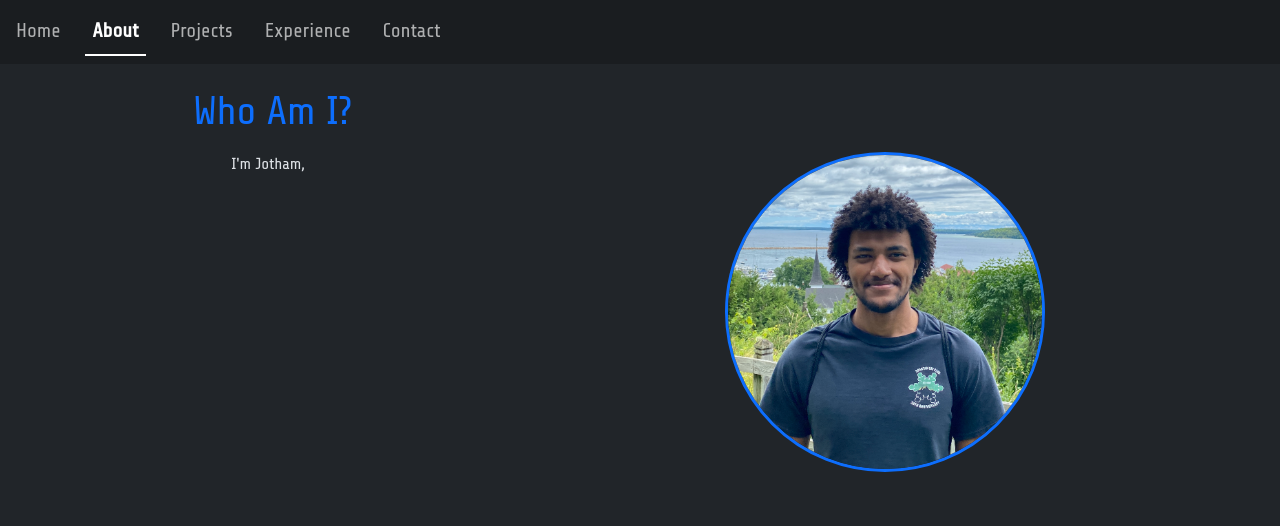
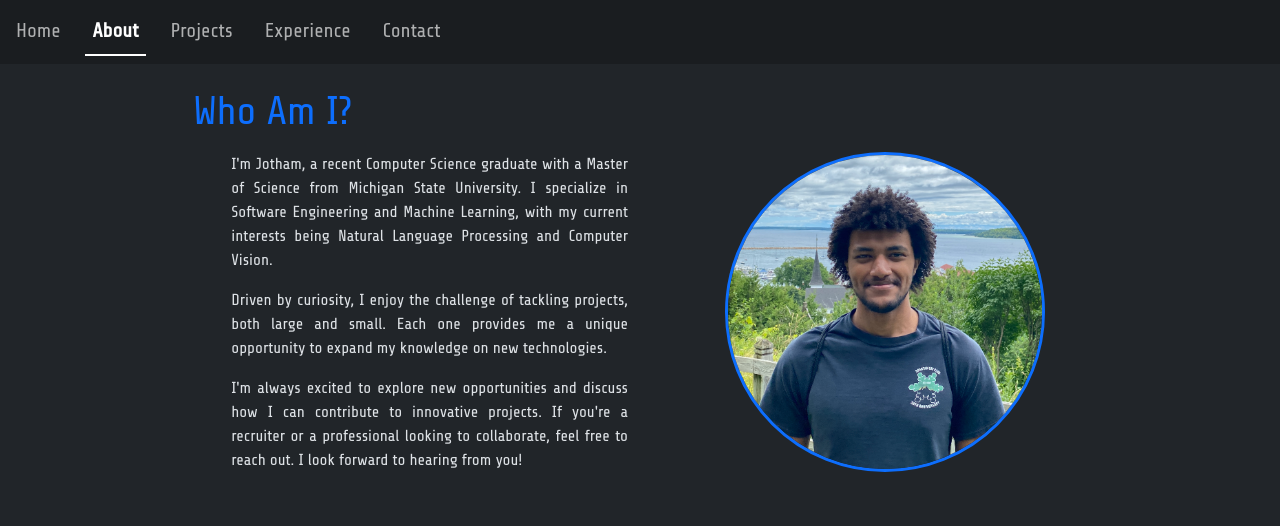
Before and after one commit to jothamteshome/NextJS-Portfolio-Website, a Next.js app: page /about in a window 1280 px wide. Shown: the top 526 px of the page. Built offline with nearby package versions, Linux system fonts and the light colour scheme.

Commit message:
Added about me description and justified text within column

```diff
--- a/src/app/about/components/AboutMeRow.js
+++ b/src/app/about/components/AboutMeRow.js
@@ -33,7 +33,7 @@ const AboutMeImgCol = function () {
  */
 const AboutMeDescriptionCol = function () {
     return (
-        <Col lg={{ span: 6 }} className={`mt-3 mt-lg-0 ${styles.description_col} overflow-y-auto`}>
+        <Col lg={{ span: 6 }} className={`mt-3 mt-lg-0 ${styles.description_col} overflow-y-auto d-flex flex-column justify-content-center`}>
             {
                 aboutMeDescription.about_me.map((paragraph, i) => (
                     <p key={i}>{paragraph}</p>
--- a/src/constants/profileConstants.js
+++ b/src/constants/profileConstants.js
@@ -53,7 +53,13 @@ export const icons = {
  */
 export const aboutMeDescription = {
     about_me: [
-        "I'm Jotham, "
+        "I'm Jotham, a recent Computer Science graduate with a Master of Science from Michigan State University. \
+        I specialize in Software Engineering and Machine Learning, with my current interests being Natural \
+        Language Processing and Computer Vision.",
+        "Driven by curiosity, I enjoy the challenge of tackling projects, both large and small. Each one provides me a unique \
+        opportunity to expand my knowledge on new technologies.",
+        "I'm always excited to explore new opportunities and discuss how I can contribute to innovative projects. If you're \
+        a recruiter or a professional looking to collaborate, feel free to reach out. I look forward to hearing from you!"
     ]
 };
 
```
